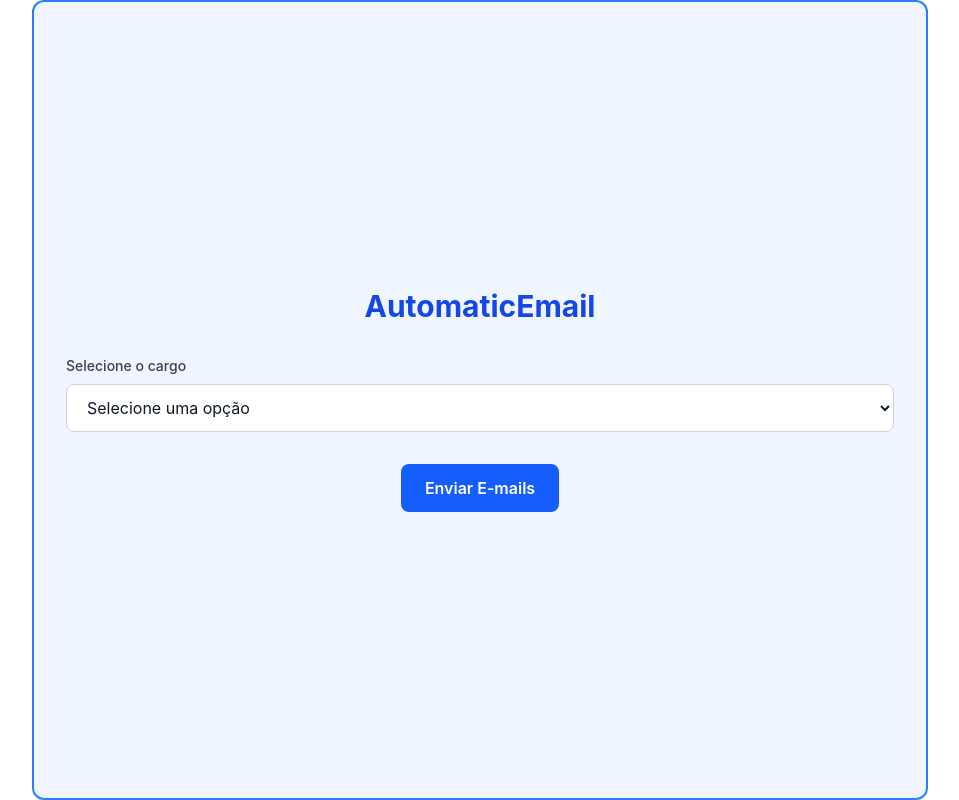
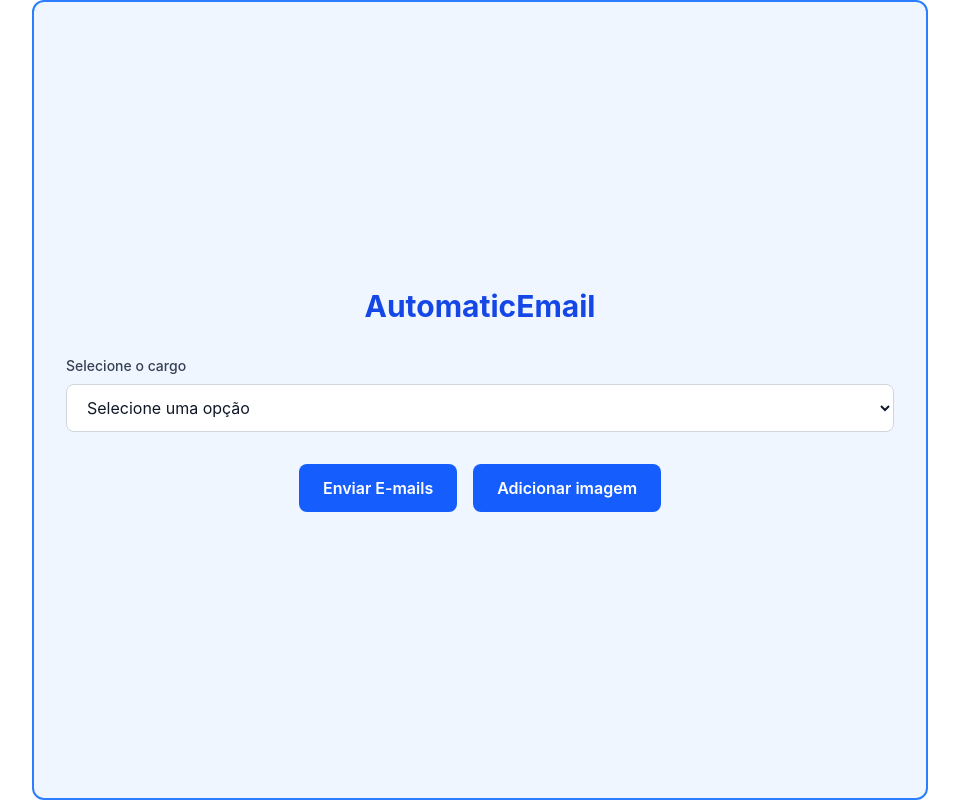
Before and after one commit to Divansir-Junior/AutomaticEMail, a React (Vite) app: page / in a window 1280 px wide. Shown: the whole page, without its empty margins (160-1119 px from the left). Built offline with nearby package versions, Linux system fonts and the light colour scheme.

Commit message:
fix: ajusta espacamento entre os botoes do rodape

```diff
--- a/src/components/Container.jsx
+++ b/src/components/Container.jsx
@@ -39,12 +39,18 @@ function Container({ children, className = "" }) {
                     </select>
                 </div>
             </main>
-            <footer>
+            <footer className="flex gap-4">
                 <button
                     type="button"
                     className="rounded-lg bg-blue-600 px-6 py-3 font-semibold text-white transition hover:bg-blue-700"
                 >
                     Enviar E-mails
+                </button>
+                <button
+                    type="button"
+                    className="rounded-lg bg-blue-600 px-6 py-3 font-semibold text-white transition hover:bg-blue-700"
+                >
+                    Adicionar imagem
                 </button>
             </footer>
         </div>
```
